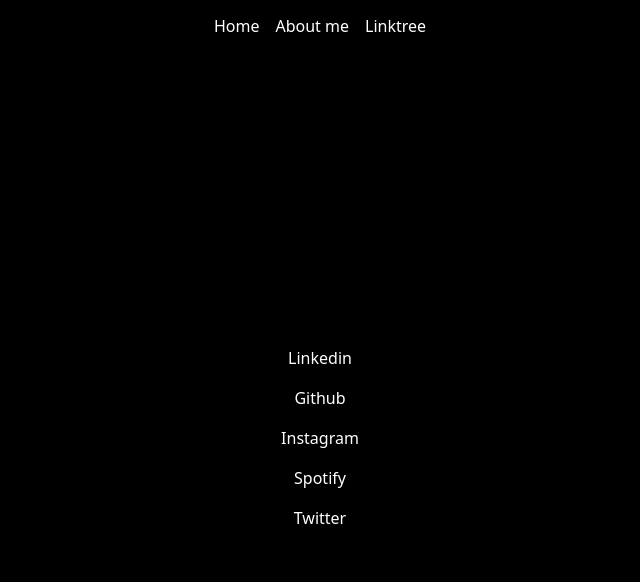
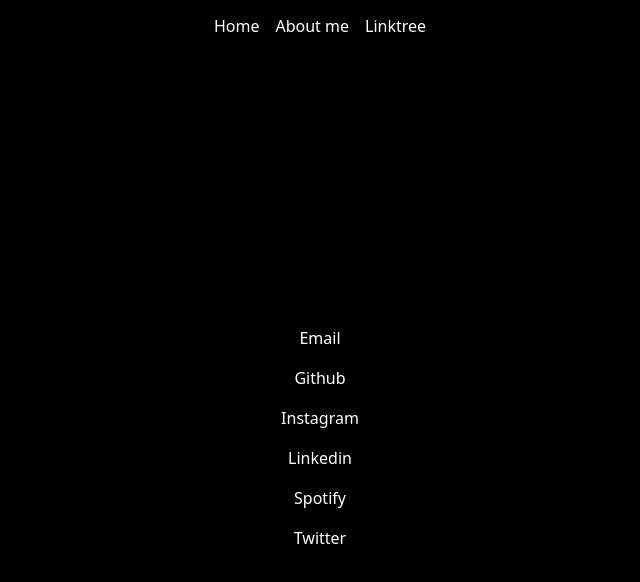
Before and after one commit to brenobattaglin/brenobattaglin.com, a Next.js app: page /linktree in a window 1280 px wide. Shown: the top 582 px of the page, without its empty margins (320-960 px from the left). Built offline with nearby package versions, Linux system fonts and the light colour scheme.

Commit message:
Add Email to Linktree

```diff
--- a/pages/linktree.tsx
+++ b/pages/linktree.tsx
@@ -3,9 +3,10 @@ import type { NextPage } from 'next'
 const Linktree: NextPage = () => {
   return (
     <div className="flex flex-col mx-auto min-h-screen max-w-sm justify-center items-center space-y-4">
-      <a className="block hover:text-blue-400" href="https://www.linkedin.com/in/brenobattaglin">Linkedin</a>
+      <a className="block hover:text-blue-400" href="mailto:breno.battaglin@icloud.com">Email</a>
       <a className="block hover:text-blue-400" href="https://github.com/brenobattaglin">Github</a>
       <a className="block hover:text-blue-400" href="https://instagram.com/brenobattaglin">Instagram</a>
+      <a className="block hover:text-blue-400" href="https://www.linkedin.com/in/brenobattaglin">Linkedin</a>
       <a className="block hover:text-blue-400" href="https://open.spotify.com/user/brenobattaglin">Spotify</a>
       <a className="block hover:text-blue-400" href="https://twitter.com/brenobattaglin">Twitter</a>
     </div>
```
